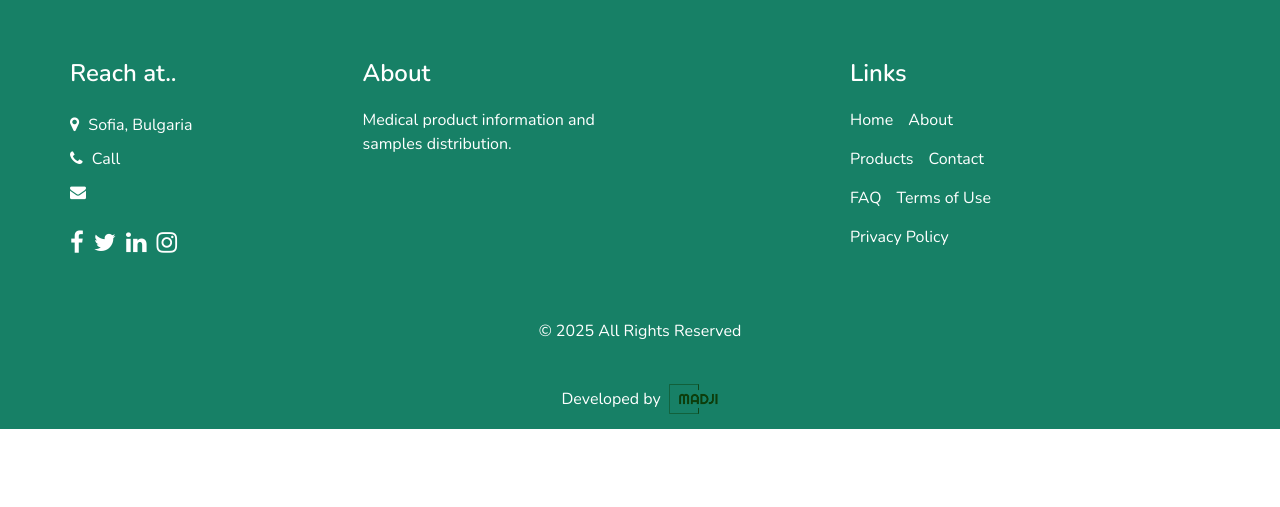
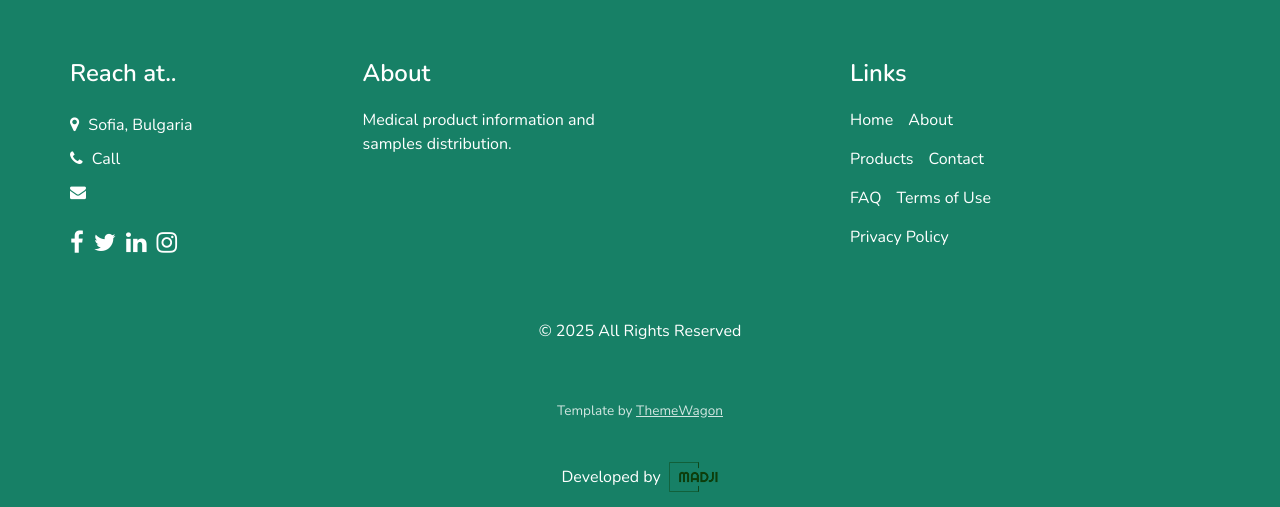
Before and after one commit to MadJiGit/medical, a Symfony app: template templates/page/faq.html.twig in a window 1280 px wide. Shown: the part 846-1353 px from the top of the page. Before the commit the page ends 1275 px from the top, so only its background shows below. Run offline with Twig, Linux system fonts and the light colour scheme; the template is opened without the code that fills it, so the values that code supplies are empty; some libraries are stand-ins or nearby versions.

Commit message:
add credentials

```diff
--- a/templates/partials/_footer.html.twig
+++ b/templates/partials/_footer.html.twig
@@ -49,6 +49,9 @@
         </div>
         <div class="footer-info">
             <p>&copy; {{ "now"|date("Y") }} {{ 'footer.all_rights'|trans }}</p>
+            <p class="mt-2" style="font-size: 0.85em; opacity: 0.8;">
+                Template by <a href="https://themewagon.com" target="_blank" rel="noopener" style="color: inherit; text-decoration: underline;">ThemeWagon</a>
+            </p>
         </div>
         <!-- Developer credit (centered) -->
         <div class="text-center mt-3">
```
